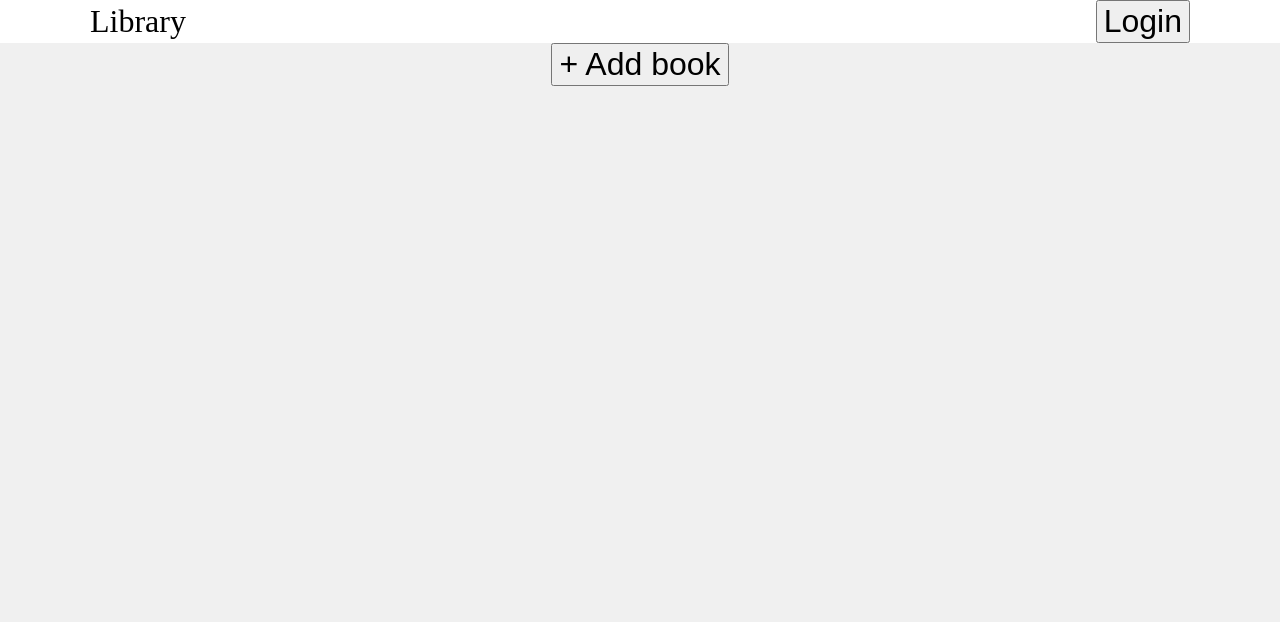
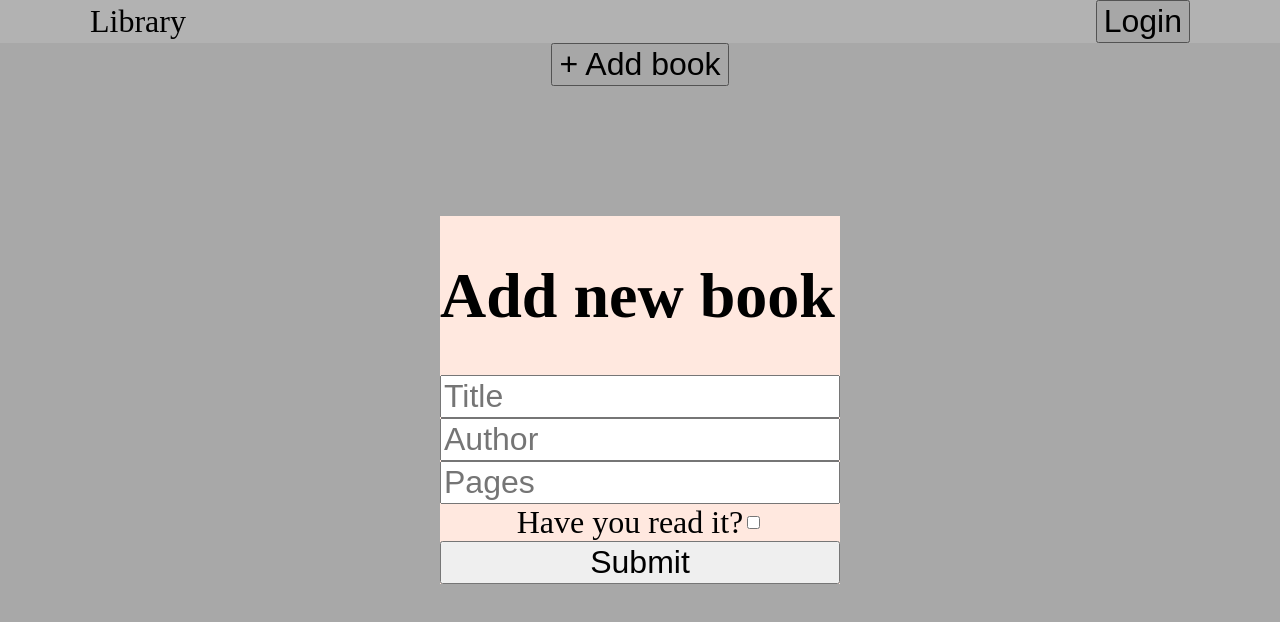
Before and after one commit to in7hesky/booklib, a plain HTML site: page index.html in a window 1280 px wide. Both pictures are taken after a click on the button "+ Add book". Drawn offline with Linux system fonts and the light colour scheme.

Commit message:
add modal toggle

```diff
--- a/index.html
+++ b/index.html
@@ -12,14 +12,14 @@
     <div class="modal-wrapper">
         <form class="modal column">
             <h1 class="dialog-title">Add new book</h1>
-            <input type="text" placeholder="Title" class="title-input">
-            <input type="text" placeholder="Author" class="author-input">
-            <input type="text" placeholder="Pages" class="pages-input">
+            <input type="text" placeholder="Title" class="title-input" required>
+            <input type="text" placeholder="Author" class="author-input" required>
+            <input type="text" placeholder="Pages" class="pages-input" required>
             <div class="read-wrapper">
                 <label for="is-read">Have you read it?</label>
                 <input id="is-read" type="checkbox">
             </div>
-            <button type="button" class="submit">Submit</button>
+            <button type="submit" class="submit">Submit</button>
         </form>
     </div>
     <div class="container">
--- a/scripts/script.js
+++ b/scripts/script.js
@@ -0,0 +1,22 @@
+const addButton = document.querySelector(".add-button")
+
+const modalWrapper = document.querySelector(".modal-wrapper")
+const modal = document.querySelector(".modal")
+
+addButton.addEventListener("click", () => {
+    toggleOpen(modalWrapper, modal)
+})
+
+modalWrapper.addEventListener("click", () => {
+    toggleOpen(modalWrapper, modal)
+})
+
+modal.addEventListener("click", (e) => {
+    e.stopPropagation()
+})
+
+function toggleOpen(...targets) {
+    targets.forEach(target => {
+        target.classList.toggle("open")
+    })
+}
--- a/styles/style.css
+++ b/styles/style.css
@@ -29,16 +29,32 @@ button {
     justify-content: center;
     align-items: center;
     background: rgba(0, 0, 0, 0.3);
-    display: none;
+    opacity: 0;
+    pointer-events: none;
+    transition: all 0.1s;
+}
+
+.modal-wrapper.open {
+    opacity: 1;
+    pointer-events: auto;
+}
+
+.modal {
+    max-width: 400px;
+    background: #FFE8DF;
+    transform: scale(0.5);
+    transition: all 0.3s;
+    opacity: 0;
+}
+
+.modal.open {
+    transform: scale(1);
+    opacity: 1;
 }
 
 .read-wrapper {
     display: flex;
     align-self: center;
-}
-
-.modal {
-    max-width: 400px;
 }
 
 .container {
```
